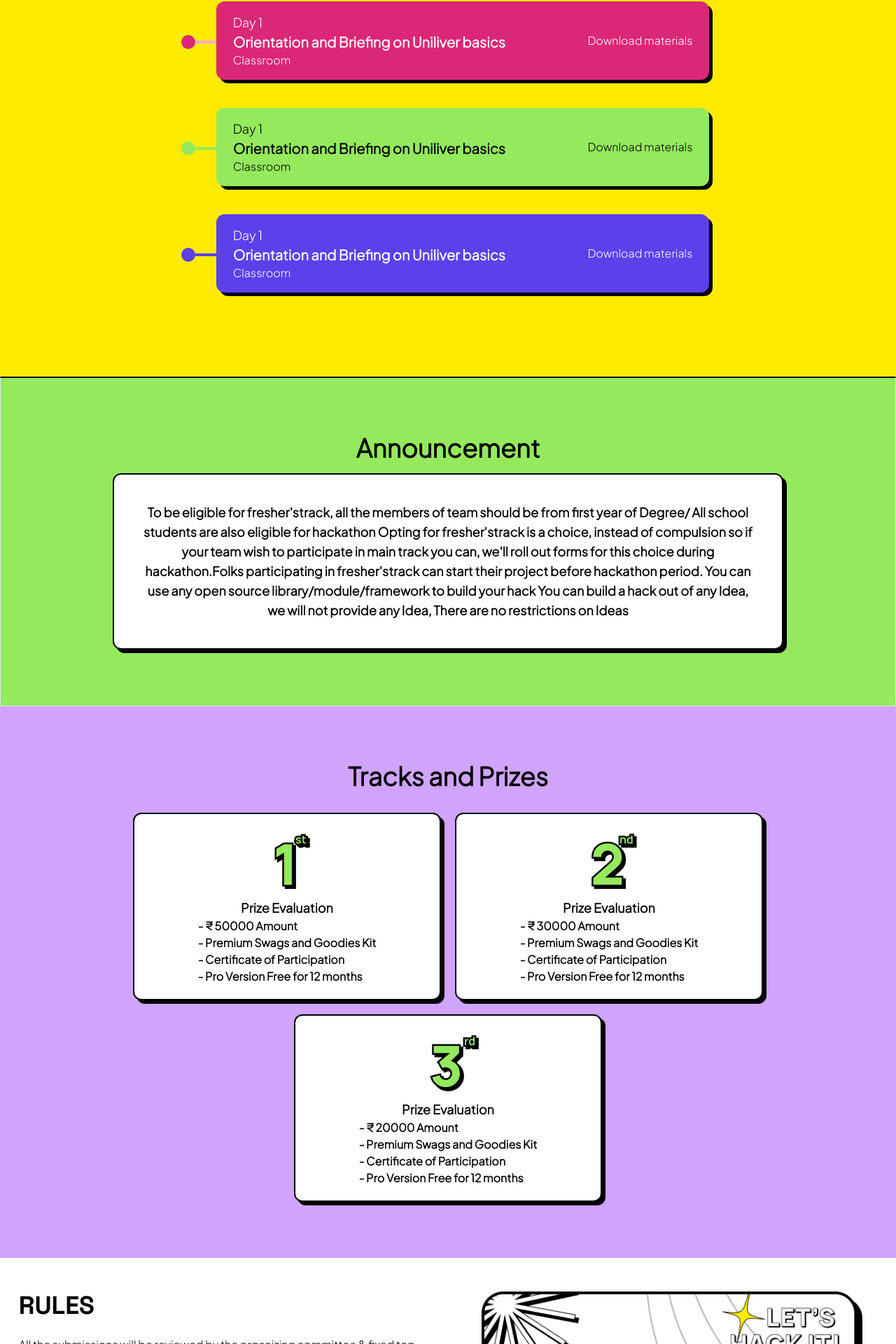
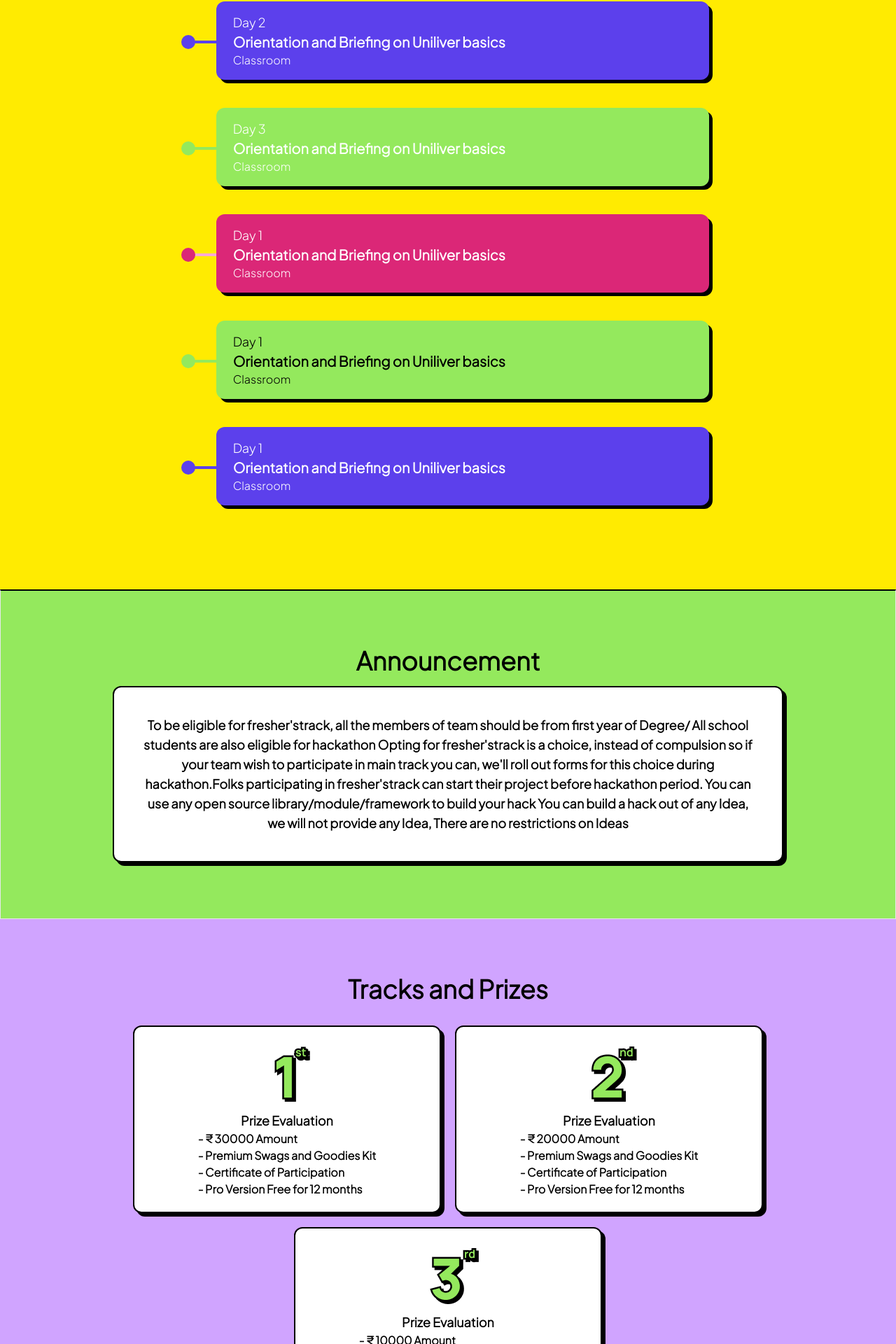
Before and after one commit to gdgcnitj/hackmol-4, a Next.js app: page / in a window 1280 px wide. Shown: the part 2914-4834 px from the top of the page at 70% size. Built offline with nearby package versions, Linux system fonts and the light colour scheme; a web font is replaced by a local one.

Commit message:
Timeline data dynmaic

```diff
--- a/src/components/RulesNew.js
+++ b/src/components/RulesNew.js
@@ -31,25 +31,18 @@
   return (
     <div
       id='rules'
-      className='rulesNew w-full  pb-10 bg-white flex flex-col md:flex-row overflow-auto h-'>
-      <div className='rulesLeft w-full md:w-1/2 white flex items-center flex-col'>
-        <div className='w-11/12  '>
-          <div className='rules__title mt-12 text-4xl mb-6 font-bold font-Space-Grotesk'>
+      className='rulesNew w-full py-10  md:py-20 bg-white flex flex-col md:flex-row overflow-auto h-'>
+      <div className='rulesLeft w-full white flex items-center  justify-center flex-col'>
+        <div className='w-11/12 sm:w-9/12  flex flex-col justify-center items-center '>
+          <div className='rules__title text-4xl mb-6 font-bold font-Space-Grotesk'>
             RULES
           </div>
-          <div className='rules__desc mb-10 font-Plus-Jakarta'>
+          <div className='rules__desc mb-10 font-Plus-Jakarta text-center'>
             {/* Lorem ipsum dolor, sit amet consectetur adipisicing elit. Earum quasi quam, distinctio ut non ipsum saepe reprehenderit dolores iusto adipisci hic veritatis possimus, esse, totam magni et ea ratione illo? */}
             All the submissions will be reviewed by the organizing committee &
             fixed top submissions will qualify for review by a panel of judges.
             Finalist teams may be called for special presentation with the
             Judges.
-          </div>
-          <div className='rulesRight h-1/2 md:hidden  flex flex-col justify-center w-full items-center '>
-            <img
-              src={Hackmol4.src}
-              alt='Image'
-              className=' mb-10  w-[330px] '
-            />
           </div>
           <div className='rules__list  space-y-8  '>
             {rules.map((ele, i) => {
@@ -58,9 +51,6 @@
           </div>
         </div>
       </div>
-      <div className='rulesRight w-1/2 hidden  md:flex flex-col justify-start sticky top-0 '>
-        <img src={Hackmol4.src} alt='Image' className='m-12 ' />
-      </div>
     </div>
   )
 }
--- a/src/components/TimeLine.js
+++ b/src/components/TimeLine.js
@@ -1,63 +1,96 @@
 import React from 'react'
+
+const obj = [
+  {
+    day: 'Day 1',
+    title: 'Orientation and Briefing on Uniliver basics',
+    location: 'Classroom',
+    bgColor: 'blue',
+    slug: '#',
+  },
+  {
+    day: 'Day 2',
+    title: 'Orientation and Briefing on Uniliver basics',
+    location: 'Classroom',
+    bgColor: 'purple',
+    slug: '#',
+  },
+  {
+    day: 'Day 3',
+    title: 'Orientation and Briefing on Uniliver basics',
+    location: 'Classroom',
+    bgColor: 'green',
+    slug: '#',
+  },
+]
 
 function TimeLine() {
   return (
     <div className='bg-yellow'>
-<div class="w-10/12 md:w-7/12 lg:6/12 mx-auto relative py-20  ">
-<h1 className="justify-center h-1/2 text-black  text-3xl md:text-4xl font-extrabold items-center pb-4 text-center ">TimeLine</h1>
-      <div class="border-l-2 border-yellow mt-10">
-        <div class="transform transition shadow-3xl cursor-pointer hover:-translate-y-2 ml-10 relative flex items-center px-6 py-4 bg-blue text-white rounded-xl mb-10 flex-col md:flex-row space-y-4 md:space-y-0">
-          <div class="w-5 h-5 bg-blue absolute -left-10 transform -translate-x-2/4 top-12 rounded-full z-10 mt-2 md:mt-0"></div>
+      <div class='w-10/12 md:w-7/12 lg:6/12 mx-auto relative py-20  '>
+        <h1 className='justify-center h-1/2 text-black  text-3xl md:text-4xl font-extrabold items-center pb-4 text-center '>
+          TimeLine
+        </h1>
+        <div class='border-l-2 border-yellow mt-10'>
+          {obj.map((day) => {
+            return (
+              <div
+                class={`transform transition shadow-3xl cursor-pointer hover:-translate-y-2 ml-10 relative flex items-center px-6 py-4 bg-${day.bgColor} text-white rounded-xl mb-10 flex-col md:flex-row space-y-4 md:space-y-0`}>
+                <div
+                  class={`w-5 h-5 bg-${day.bgColor} absolute -left-10 transform -translate-x-2/4 top-12 rounded-full z-10 mt-2 md:mt-0`}></div>
 
-          <div class="w-10 h-1 bg-blue absolute top-14 -left-10 z-0"></div>
+                <div
+                  class={`w-10 h-1 bg-${day.bgColor} absolute top-14 -left-10 z-0`}></div>
 
-          <div class="flex-auto">
-            <h1 class="text-lg">Day 1</h1>
-            <h1 class="text-xl font-bold">Orientation and Briefing on Uniliver basics</h1>
+                <div class='flex-auto'>
+                  <h1 class='text-lg'>{day.day}</h1>
+                  <h1 class='text-xl font-bold'>{day.title}</h1>
+                  <h3>{day.location}</h3>
+                </div>
+              </div>
+            )
+          })}
+          <div class='transform transition shadow-3xl cursor-pointer hover:-translate-y-2 ml-10 relative flex items-center px-6 py-4 bg-pink-600 text-white rounded-xl mb-10 flex-col md:flex-row space-y-4 md:space-y-0'>
+            <div class='w-5 h-5 bg-pink-600 absolute -left-10 transform top-12 -translate-x-2/4 rounded-full z-10 mt-2 md:mt-0'></div>
+
+            <div class='w-10 h-1 bg-pink-300 absolute top-14 -left-10 z-0'></div>
+
+            <div class='flex-auto'>
+              <h1 class='text-lg'>Day 1</h1>
+              <h1 class='text-xl font-bold'>
+                Orientation and Briefing on Uniliver basics
+              </h1>
               <h3>Classroom</h3>
             </div>
-          <a href="#" class="text-center text-white hover:text-gray-300">Download materials</a>
           </div>
 
-        <div class="transform transition shadow-3xl cursor-pointer hover:-translate-y-2 ml-10 relative flex items-center px-6 py-4 bg-pink-600 text-white rounded-xl mb-10 flex-col md:flex-row space-y-4 md:space-y-0">
-          <div class="w-5 h-5 bg-pink-600 absolute -left-10 transform top-12 -translate-x-2/4 rounded-full z-10 mt-2 md:mt-0"></div>
+          <div class='transform transition shadow-3xl cursor-pointer hover:-translate-y-2 ml-10 relative flex items-center px-6 py-4 bg-green text-black rounded-xl mb-10 flex-col md:flex-row space-y-4 md:space-y-0'>
+            <div class='w-5 h-5 bg-green absolute -left-10 transform -translate-x-2/4 top-12 rounded-full z-10 mt-2 md:mt-0'></div>
 
-          <div class="w-10 h-1 bg-pink-300 absolute top-14 -left-10 z-0"></div>
+            <div class='w-10 h-1 bg-green absolute top-14 -left-10 z-0'></div>
 
-          <div class="flex-auto">
-            <h1 class="text-lg">Day 1</h1>
-            <h1 class="text-xl font-bold">Orientation and Briefing on Uniliver basics</h1>
+            <div class='flex-auto'>
+              <h1 class='text-lg'>Day 1</h1>
+              <h1 class='text-xl font-bold'>
+                Orientation and Briefing on Uniliver basics
+              </h1>
               <h3>Classroom</h3>
             </div>
-          <a href="#" class="text-center text-white hover:text-gray-300">Download materials</a>
           </div>
 
-        <div class="transform transition shadow-3xl cursor-pointer hover:-translate-y-2 ml-10 relative flex items-center px-6 py-4 bg-green text-black rounded-xl mb-10 flex-col md:flex-row space-y-4 md:space-y-0">
-          <div class="w-5 h-5 bg-green absolute -left-10 transform -translate-x-2/4 top-12 rounded-full z-10 mt-2 md:mt-0"></div>
+          <div class='transform transition shadow-3xl cursor-pointer hover:-translate-y-2 ml-10 relative flex items-center px-6 py-4 bg-purple text-white rounded-xl mb-10 flex-col md:flex-row space-y-4 md:space-y-0'>
+            <div class='w-5 h-5 bg-purple absolute -left-10 transform -translate-x-2/4  top-12 rounded-full z-10 mt-2 md:mt-0'></div>
 
-          <div class="w-10 h-1 bg-green absolute top-14 -left-10 z-0"></div>
+            <div class='w-10 h-1 bg-purple absolute top-14 -left-10 z-0'></div>
 
-          <div class="flex-auto">
-            <h1 class="text-lg">Day 1</h1>
-            <h1 class="text-xl font-bold">Orientation and Briefing on Uniliver basics</h1>
+            <div class='flex-auto'>
+              <h1 class='text-lg'>Day 1</h1>
+              <h1 class='text-xl font-bold'>
+                Orientation and Briefing on Uniliver basics
+              </h1>
               <h3>Classroom</h3>
             </div>
-          <a href="#" class="text-center text-black hover:text-gray-300">Download materials</a>
           </div>
-
-        <div class="transform transition shadow-3xl cursor-pointer hover:-translate-y-2 ml-10 relative flex items-center px-6 py-4 bg-purple text-white rounded-xl mb-10 flex-col md:flex-row space-y-4 md:space-y-0">
-          <div class="w-5 h-5 bg-purple absolute -left-10 transform -translate-x-2/4  top-12 rounded-full z-10 mt-2 md:mt-0"></div>
-
-          <div class="w-10 h-1 bg-purple absolute top-14 -left-10 z-0"></div>
-
-          <div class="flex-auto">
-            <h1 class="text-lg">Day 1</h1>
-            <h1 class="text-xl font-bold">Orientation and Briefing on Uniliver basics</h1>
-            <h3>Classroom</h3>
-          </div>
-          <a href="#" class="text-center text-white hover:text-gray-300">Download materials</a>
-        </div>
-
         </div>
       </div>
     </div>
--- a/src/components/TrackAndPrices.js
+++ b/src/components/TrackAndPrices.js
@@ -4,102 +4,72 @@
 import p3 from '../../public/3rd.png'
 
 function TrackAndPrices() {
-
-  const [state, setState] = React.useState(0);
-  const trackArray = [{ title: 'Track 1 - Freshers', description: ' Create and customize your storefront with our all-in-one platform or choose to use your personal site instead. With Zapier, you can seamlessly connect your Gumroad account to thousands of apps in your current stack.' }, { title: 'Track 2 - Beginner', description: ' Create and customize your storefront with our all-in-one platform or choose to use your personal site instead. With Zapier, you can seamlessly connect your Gumroad account to thousands of apps in your current stack.' }, { title: 'Track-3 Main', description: ' Create and customize your storefront with our all-in-one platform or choose to use your personal site instead. With Zapier, you can seamlessly connect your Gumroad account to thousands of apps in your current stack.' }]
-
+  const [state, setState] = React.useState(0)
+  const trackArray = [
+    {
+      title: 'Track 1 - Freshers',
+      description:
+        ' Create and customize your storefront with our all-in-one platform or choose to use your personal site instead. With Zapier, you can seamlessly connect your Gumroad account to thousands of apps in your current stack.',
+    },
+    {
+      title: 'Track 2 - Beginner',
+      description:
+        ' Create and customize your storefront with our all-in-one platform or choose to use your personal site instead. With Zapier, you can seamlessly connect your Gumroad account to thousands of apps in your current stack.',
+    },
+    {
+      title: 'Track-3 Main',
+      description:
+        ' Create and customize your storefront with our all-in-one platform or choose to use your personal site instead. With Zapier, you can seamlessly connect your Gumroad account to thousands of apps in your current stack.',
+    },
+  ]
 
   return (
-<div className='py-10 md:py-20 space-y-8 bg-[#D0A4FF] ' >
-  <h1 className='text-center  text-4xl font-bold'>Tracks and Prizes</h1>
+    <div className='py-10 md:py-20 space-y-8 bg-[#D0A4FF] '>
+      <h1 className='text-center  text-4xl font-bold'>Tracks and Prizes</h1>
       <div className='flex w-full flex-wrap justify-center items-center gap-5 '>
-        <div className='border-2 border-black bg-white  w-11/12 md:w-[440px] flex flex-col justify-center items-center p-5 shadow-3xl rounded-xl font-bold  ' >
-          <img
-           src={p1.src}
-          ></img>
+        <div className='border-2 border-black bg-white  w-11/12 md:w-[440px] flex flex-col justify-center items-center p-5 shadow-3xl rounded-xl font-bold  '>
+          <img src={p1.src}></img>
 
-          <div className='text-lg  font-bold' >
-            Prize Evaluation
+          <div className='text-lg  font-bold'>Prize Evaluation</div>
+          <div>
+            <p className=' font-bold'>- ₹ 30000 Amount</p>
+            <p className=' font-bold'>- Premium Swags and Goodies Kit</p>
+            <p className=' font-bold'>- Certificate of Participation</p>
+
+            <p className=' font-bold'> - Pro Version Free for 12 months</p>
           </div>
+        </div>
+        <div className='border-2 border-black bg-white w-11/12 md:w-[440px] flex flex-col justify-center items-center p-5 shadow-3xl rounded-xl font-bold  '>
+          <img src={p2.src}></img>
+
+          <div className='text-lg  font-bold'>Prize Evaluation</div>
           <div>
+            <p className=' font-bold'>- ₹ 20000 Amount</p>
+            <p className=' font-bold'>- Premium Swags and Goodies Kit</p>
+            <p className=' font-bold'>- Certificate of Participation</p>
 
-            <p className=' font-bold'>
-              - ₹ 50000  Amount
-            </p>
-            <p className=' font-bold' >
-              - Premium Swags and Goodies Kit
-            </p>
-            <p className=' font-bold' >
-              - Certificate of Participation
-            </p>
+            <p className=' font-bold'> - Pro Version Free for 12 months</p>
+          </div>
+        </div>
+        <div className='border-2 border-black bg-white w-11/12 md:w-[440px] flex flex-col justify-center items-center p-5 shadow-3xl rounded-xl font-bold  '>
+          <img src={p3.src}></img>
 
+          <div className='text-lg  font-bold'>Prize Evaluation</div>
+          <div>
+            <p className=' font-bold'>- ₹ 10000 Amount</p>
+            <p className=' font-bold'>- Premium Swags and Goodies Kit</p>
+            <p className=' font-bold'>- Certificate of Participation</p>
 
-            <p className=' font-bold' > - Pro Version Free for 12 months
-            </p>
+            <p className=' font-bold'> - Pro Version Free for 12 months</p>
           </div>
-
-        </div>
-        <div className='border-2 border-black bg-white w-11/12 md:w-[440px] flex flex-col justify-center items-center p-5 shadow-3xl rounded-xl font-bold  ' >
-          <img
-           src={p2.src}
-          ></img>
-
-          <div className='text-lg  font-bold' >
-            Prize Evaluation
-          </div>
-          <div>
-
-            <p className=' font-bold'>
-              - ₹ 30000  Amount
-            </p>
-            <p className=' font-bold' >
-              - Premium Swags and Goodies Kit
-            </p>
-            <p className=' font-bold' >
-              - Certificate of Participation
-            </p>
-
-
-            <p className=' font-bold' > - Pro Version Free for 12 months
-            </p>
-          </div>
-
-        </div>
-        <div className='border-2 border-black bg-white w-11/12 md:w-[440px] flex flex-col justify-center items-center p-5 shadow-3xl rounded-xl font-bold  ' >
-          <img
-           src={p3.src}
-          ></img>
-
-          <div className='text-lg  font-bold' >
-            Prize Evaluation
-          </div>
-          <div>
-
-            <p className=' font-bold'>
-              - ₹ 20000  Amount
-            </p>
-            <p className=' font-bold' >
-              - Premium Swags and Goodies Kit
-            </p>
-            <p className=' font-bold' >
-              - Certificate of Participation
-            </p>
-
-
-            <p className=' font-bold' > - Pro Version Free for 12 months
-            </p>
-          </div>
-
         </div>
       </div>
-</div>
-
-
-
+    </div>
   )
 }
 
-{/* <div id='prizes' className='flex md:flex-row flex-col   border-2 border-black bg-white w-full'>
+{
+  /* <div id='prizes' className='flex md:flex-row flex-col   border-2 border-black bg-white w-full'>
       <div className='flex flex-row justify-center py-36 px-[83px] bg-green p-8 w-full md:w-1/2 h-[60%] border border-r-black border-r-[1.69312px] items-start'>
 
         <div className='flex flex-col justify-center items-center p-0 gap-[24px]  w-[100%] h-[80%] left-[119.49px] top-[191px]'>
@@ -145,8 +115,10 @@
       </div>
 
 
-      {/* right portion of this section */}
-{/* <div className='flex  flex-row  bg-white items-center w-full md:w-1/2 px-[55px] py-24  md:py-[8px] '>
+      {/* right portion of this section */
+}
+{
+  /* <div className='flex  flex-row  bg-white items-center w-full md:w-1/2 px-[55px] py-24  md:py-[8px] '>
         <div className='flex flex-col items-center'>
           <div className='flex flex-col font-bold text-[200%]  '>
             {trackArray[state].title}
@@ -156,8 +128,7 @@
           </div>
         </div>
       </div>
-    </div>  */}
-
-
+    </div>  */
+}
 
 export default TrackAndPrices
```
Also changed, not shown: src/components/RulesPoints.js (+20 -8 lines). Lines whose indentation alone changed are shown as unchanged.
